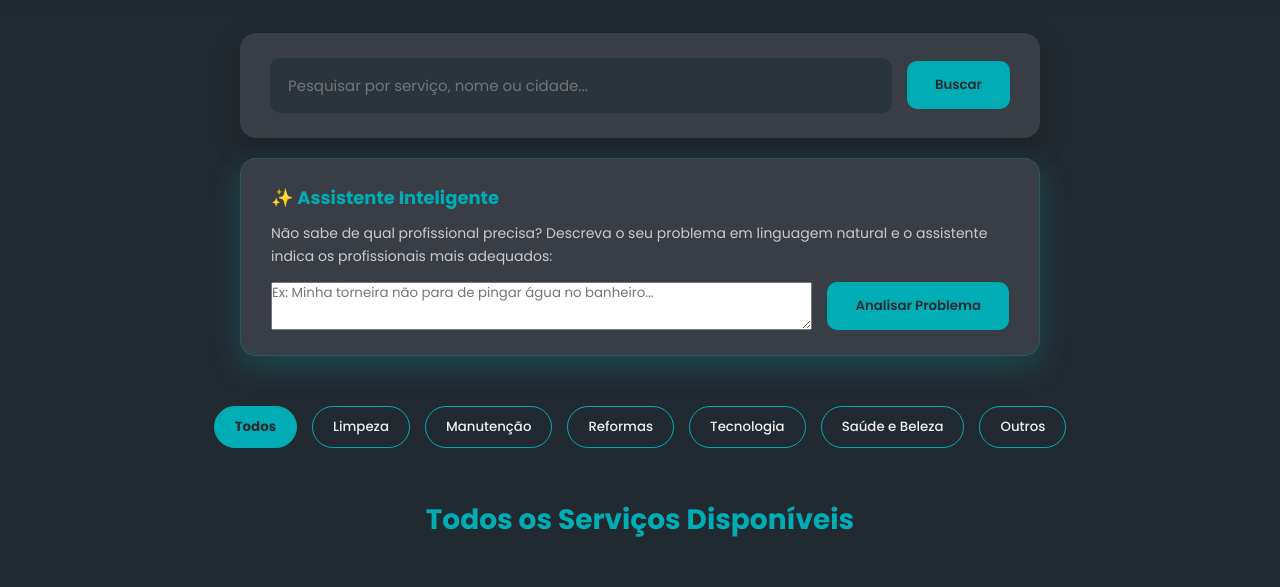
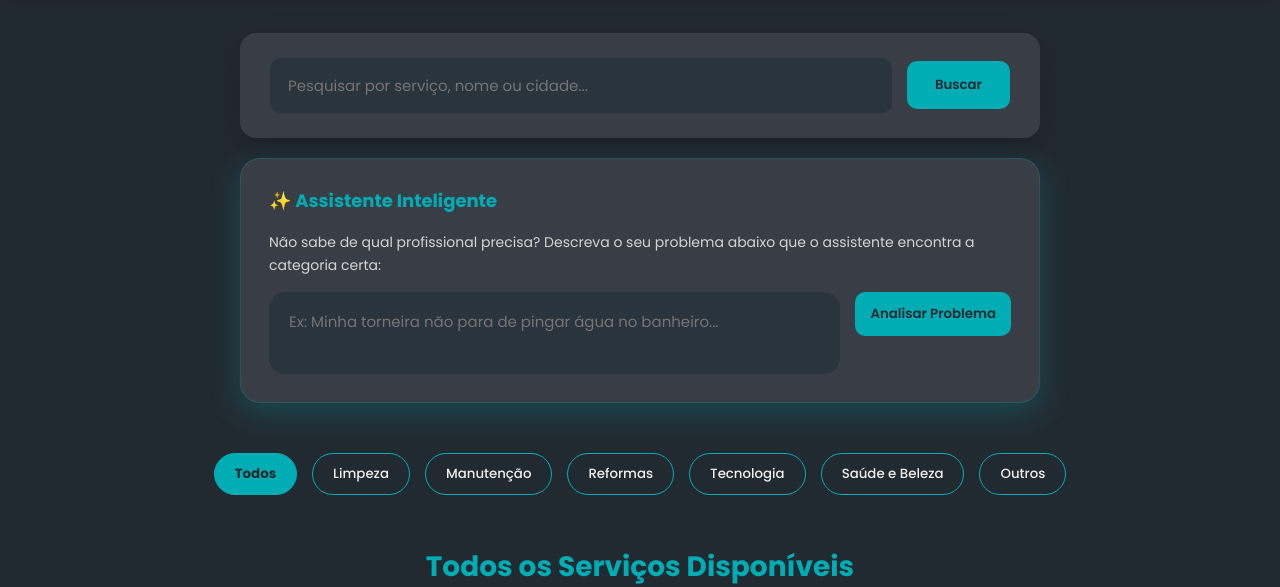
Before and after one commit to bertelli27/Ajuda-Ai, a website: page frontend/pages/servicos.html in a window 1280 px wide. Shown: the part 86-673 px from the top of the page. Drawn offline with Linux system fonts and the light colour scheme; no server answers.

Commit message:
style: desativar o redimensionamento manual do campo de texto do assistente
- Adiciona a propriedade 'resize: none' ao campo de digitação do Assistente Inteligente.
- Remove a alça de redimensionamento do canto inferior direito para manter o layout fixo e consistente.

```diff
--- a/frontend/css/style.css
+++ b/frontend/css/style.css
@@ -526,6 +526,83 @@ body {
     background: #00CED1;
     transform: translateY(-2px);
     box-shadow: 0 6px 20px rgba(0, 173, 181, 0.3);
+}
+
+/* Assistente Inteligente - campo de pesquisa igual ao principal */
+.assistant-search-section {
+    display: flex;
+    justify-content: center;
+    margin: -20px auto 40px auto;
+    padding: 0 15px;
+}
+
+.assistant-search-card {
+    display: flex;
+    flex-direction: column;
+    gap: 16px;
+    width: 100%;
+    max-width: 800px;
+    padding: 28px;
+    background: #393E46;
+    border-radius: 20px;
+    border: 1px solid rgba(0, 173, 181, 0.2);
+    box-shadow: 0 10px 30px rgba(0, 173, 181, 0.25);
+    margin: 0 auto;
+}
+
+.assistant-search-card h4 {
+    color: #00ADB5;
+    margin: 0;
+    font-size: 18px;
+}
+
+.assistant-search-card p {
+    margin: 0;
+    opacity: 0.85;
+    font-size: 14px;
+    line-height: 1.6;
+}
+
+.assistant-search-row {
+    display: flex;
+    gap: 15px;
+    width: 100%;
+    flex-wrap: wrap;
+    align-items: flex-start;
+}
+
+.assistant-search-input {
+    flex: 1;
+    min-width: 280px;
+    min-height: 58px;
+    padding: 16px 18px;
+    border-radius: 16px;
+    border: 2px solid transparent;
+    background: #2A343D;
+    color: #EEEEEE;
+    font-size: 15px;
+    outline: none;
+    transition: all 0.3s ease;
+    resize: none;
+}
+
+.assistant-search-input:focus {
+    border-color: #00ADB5;
+    background: #222A31;
+    box-shadow: 0 0 0 4px rgba(0, 173, 181, 0.1);
+}
+
+.assistant-search-btn {
+    width: auto;
+    padding: 14px 28px;
+}
+
+.assistant-result-box {
+    background: rgba(0, 173, 181, 0.1);
+    border-left: 4px solid #00ADB5;
+    padding: 15px;
+    margin-top: 15px;
+    border-radius: 8px;
 }
 
 /* CATEGORIAS DE SERVIÇOS */
--- a/frontend/pages/servicos.html
+++ b/frontend/pages/servicos.html
@@ -27,19 +27,20 @@
 </section>
 
 <!-- Assistente de IA Separado -->
-<section class="search-section" style="display: block; margin: -20px auto 40px auto; border: 1px solid rgba(0, 173, 181, 0.2); box-shadow: 0 10px 30px rgba(0, 173, 181, 0.25);">
-    <h4 style="color: #00ADB5; margin-bottom: 10px; font-size: 18px;">✨ Assistente Inteligente</h4>
-    <p style="opacity: 0.8; font-size: 14px; margin-bottom: 15px;">Não sabe de qual profissional precisa? Descreva o seu problema em linguagem natural e o assistente indica os profissionais mais adequados:</p>
-    <div style="display: flex; gap: 15px; flex-wrap: wrap;">
-        <textarea id="ia-descricao-problema" rows="2" placeholder="Ex: Minha torneira não para de pingar água no banheiro..." style="flex-grow: 1; resize: vertical; min-height: 48px;"></textarea>
-        <button type="button" id="btnSugerirServico" class="btn-service" style="padding: 14px 28px; width: auto; align-self: flex-start;">Analisar Problema</button>
-    </div>
-
-    <div id="ia-resultado" style="display: none; background: rgba(0, 173, 181, 0.1); border-left: 4px solid #00ADB5; padding: 15px; margin-top: 15px; border-radius: 8px;">
-        <p style="margin-bottom: 8px; font-weight: 500;">Categoria sugerida: <strong id="ia-categoria-texto" style="color: #00ADB5; font-size: 18px;"></strong></p>
-        <p id="ia-explicacao" style="opacity: 0.85; font-size: 14px; margin-bottom: 12px;"></p>
-        <ul id="ia-profissionais-lista" style="list-style: none; padding: 0; margin: 0 0 15px 0;"></ul>
-        <button type="button" id="btnUsarSugestao" class="btn-login" style="padding: 10px 20px; font-size: 14px; width: auto;">Filtrar Profissionais</button>
+<section class="assistant-search-section">
+    <div class="assistant-search-card">
+        <h4>✨ Assistente Inteligente</h4>
+        <p>Não sabe de qual profissional precisa? Descreva o seu problema abaixo que o assistente encontra a categoria certa:</p>
+        <div class="assistant-search-row">
+            <textarea id="ia-descricao-problema" class="assistant-search-input" rows="2" placeholder="Ex: Minha torneira não para de pingar água no banheiro..."></textarea>
+            <button type="button" id="btnSugerirServico" class="btn-service assistant-search-btn">Analisar Problema</button>
+        </div>
+        <div id="ia-resultado" class="assistant-result-box" style="display: none;">
+            <p style="margin-bottom: 8px; font-weight: 500;">Categoria sugerida: <strong id="ia-categoria-texto" style="color: #00ADB5; font-size: 18px;"></strong></p>
+            <p id="ia-explicacao" style="opacity: 0.85; font-size: 14px; margin-bottom: 12px;"></p>
+            <ul id="ia-profissionais-lista" style="list-style: none; padding: 0; margin: 0 0 15px 0;"></ul>
+            <button type="button" id="btnUsarSugestao" class="btn-login" style="padding: 10px 20px; font-size: 14px; width: auto;">Filtrar Profissionais</button>
+        </div>
     </div>
 </section>
 
```
